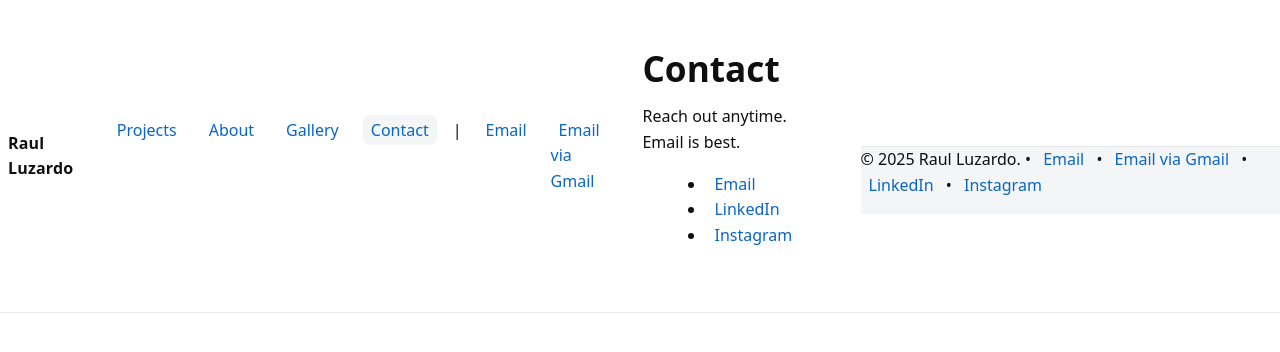
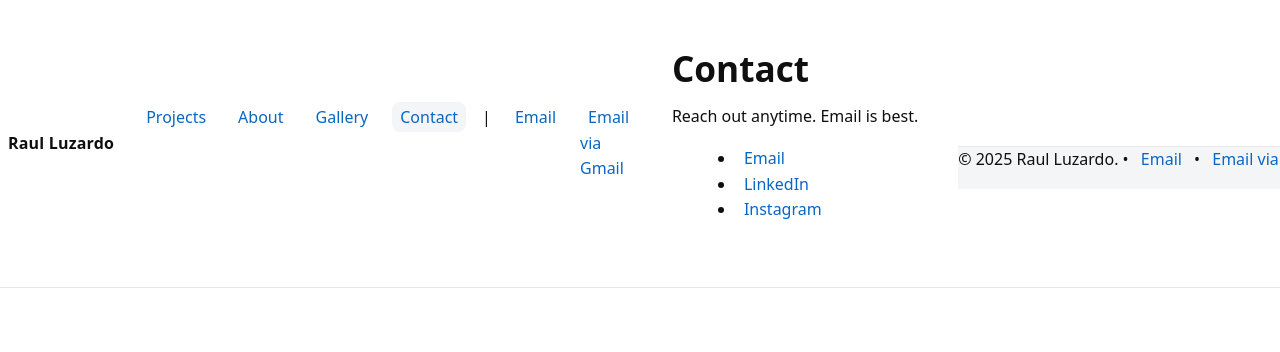
Before and after one commit to raluz-cyber/raul-portfolio, a Jekyll site: the page built from contact.html, in a window 1280 px wide. Shown: the top 352 px of the page. Built offline with Jekyll 4.4.1, drawn with Linux system fonts in a browser that asks for light colours.

Commit message:
fix: sticky footer + prevent header wrap; better mobile behavior

```diff
--- a/assets/css/styles.css
+++ b/assets/css/styles.css
@@ -201,3 +201,26 @@
   body { color: #000; }
   a { color: #000; text-decoration: underline; }
 }
+
+
+/* === Layout fixes: sticky footer + no header wrap === */
+html, body { height: 100%; }
+
+body {
+  display: flex;
+  flex-direction: column;
+  min-height: 100vh;
+}
+
+main { flex: 1 0 auto; }   /* push footer down */
+.site-footer { flex-shrink: 0; }
+
+/* Header/nav: keep on one line on desktop */
+.nav { flex-wrap: nowrap; }
+.nav-logo { white-space: nowrap; }
+
+/* Allow wrap only on small screens */
+@media (max-width: 720px) {
+  .nav { flex-wrap: wrap; }
+  .nav-links { width: 100%; flex-wrap: wrap; }
+}
```
